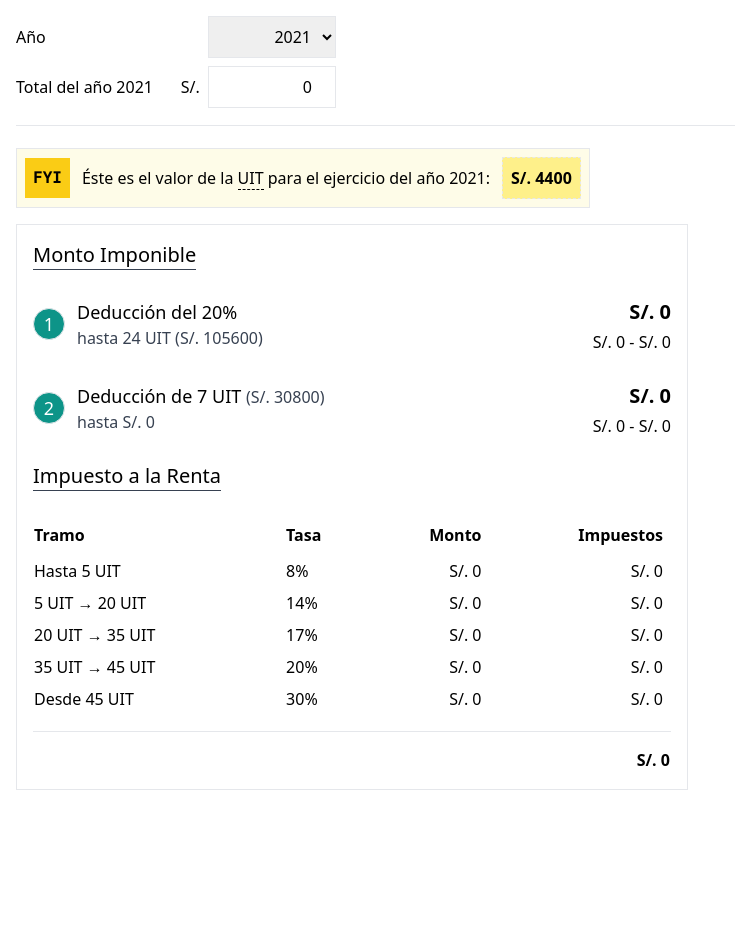
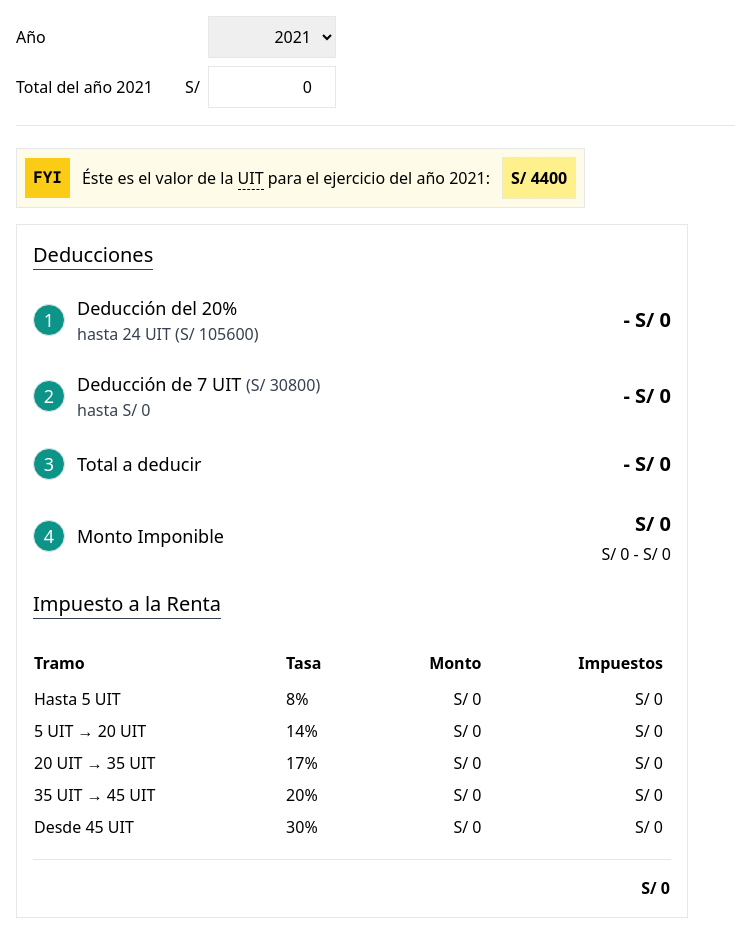
Before and after one commit to juliogarciag/income-tax-calculator, a React (Create React App) app: page / in a window 1280 px wide. Shown: the whole page, without its empty margins (0-735 px from the left). Before the commit the page ends 806 px from the top, so only its background shows below. Built offline with nearby package versions, Linux system fonts and the light colour scheme.

Commit message:
Refactor deductions

```diff
--- a/src/App.tsx
+++ b/src/App.tsx
@@ -1,3 +1,4 @@
+import React, { ReactNode } from "react";
 import useIncomeTaxCalculation, {
   CalculationData,
 } from "./useIncomeTaxCalculation";
@@ -50,9 +51,9 @@ function App() {
       <UITInfoBlock year={yearInput.value} />
       <div className="mt-4 max-w-2xl border p-4 space-y-6">
         <h2 className="text-xl border-b border-gray-700 inline-flex">
-          Monto Imponible
+          Deducciones
         </h2>
-        <TaxableAmount calculation={calculation} />
+        <TaxDeductions calculation={calculation} />
 
         <h2 className="text-xl border-b border-gray-700 inline-flex">
           Impuesto a la Renta
@@ -63,53 +64,89 @@ function App() {
   );
 }
 
-function TaxableAmount({ calculation }: { calculation: CalculationData }) {
+function TaxDeductionListItem({
+  number,
+  title,
+  subtitle,
+  content,
+  subContent,
+}: {
+  number: number;
+  title: ReactNode;
+  subtitle?: ReactNode;
+  content: ReactNode;
+  subContent?: ReactNode;
+}) {
+  return (
+    <div className="text-lg flex items-center">
+      <div className="border bg-teal-600 text-white inline-flex w-8 h-8 items-center rounded-full mr-3">
+        <h3 className="w-full text-center">{number}</h3>
+      </div>
+      <div className="mr-3">
+        <div className="mr-2">{title}</div>
+        {subtitle ? (
+          <div className="text-base text-gray-700">{subtitle}</div>
+        ) : null}
+      </div>
+      <div className="ml-auto font-semibold text-xl text-right">
+        <div className="py-1">{content}</div>
+        {subContent}
+      </div>
+    </div>
+  );
+}
+
+function TaxDeductions({ calculation }: { calculation: CalculationData }) {
   const { deductions, taxableAmounts } = calculation;
 
   return (
     <div className="mt-8 space-y-6">
-      <div className="text-lg flex items-center">
-        <div className="border bg-teal-600 text-white inline-flex w-8 h-8 items-center rounded-full mr-3">
-          <h3 className="w-full text-center">1</h3>
-        </div>
-        <div className="mr-3">
-          <div className="mr-2">Deducción del 20%</div>
-          <div className="text-base text-gray-700">
-            hasta {deductions.first.limitInUIT} UIT (S/.{" "}
-            {deductions.first.limit})
-          </div>
-        </div>
-        <div className="ml-auto font-semibold text-xl text-right">
-          <div className="py-1">S/. {taxableAmounts.afterFirstDeduction}</div>
-          <div className="font-normal text-base">
-            S/. {taxableAmounts.initialAmount} - S/.{" "}
-            {deductions.first.deductedAmount}
-          </div>
-        </div>
-      </div>
-      <div className="text-lg flex items-center">
-        <div className="border bg-teal-600 text-white inline-flex w-8 h-8 items-center rounded-full mr-3">
-          <h3 className="w-full text-center">2</h3>
-        </div>
-        <div className="mr-3">
-          <div className="mr-2">
+      <TaxDeductionListItem
+        number={1}
+        title="Deducción del 20%"
+        subtitle={
+          <>
+            hasta {deductions.first.limitInUIT} UIT (S/ {deductions.first.limit}
+            )
+          </>
+        }
+        content={<>- S/ {deductions.first.deductedAmount}</>}
+      />
+      <TaxDeductionListItem
+        number={2}
+        title={
+          <>
             Deducción de {deductions.second.amountInUIT} UIT{" "}
             <span className="text-base text-gray-700">
-              (S/. {deductions.second.expectedAmount})
+              (S/ {deductions.second.expectedAmount})
             </span>
+          </>
+        }
+        subtitle={<>hasta S/ {taxableAmounts.afterFirstDeduction}</>}
+        content={<>- S/ {deductions.second.deductedAmount}</>}
+      />
+      <TaxDeductionListItem
+        number={3}
+        title="Total a deducir"
+        content={
+          <>
+            - S/{" "}
+            {deductions.first.deductedAmount + deductions.second.deductedAmount}
+          </>
+        }
+      />
+
+      <TaxDeductionListItem
+        number={4}
+        title="Monto Imponible"
+        content={<>S/ {taxableAmounts.finalAmount}</>}
+        subContent={
+          <div className="font-normal text-base">
+            S/ {taxableAmounts.initialAmount} - S/{" "}
+            {deductions.first.deductedAmount + deductions.second.deductedAmount}
           </div>
-          <div className="text-base text-gray-700">
-            hasta S/. {taxableAmounts.afterFirstDeduction}
-          </div>
-        </div>
-        <div className="ml-auto font-semibold text-xl text-right">
-          <div className="py-1">S/. {taxableAmounts.afterSecondDeduction}</div>
-          <div className="font-normal text-base">
-            S/. {taxableAmounts.afterFirstDeduction} - S/.{" "}
-            {deductions.second.deductedAmount}
-          </div>
-        </div>
-      </div>
+        }
+      />
     </div>
   );
 }
@@ -147,7 +184,7 @@ function CalculationFields({
           Total del año {yearInput.value}
         </label>
         <div>
-          <span className="px-1">S/. </span>
+          <span className="px-1">S/ </span>
           <input
             type="number"
             id="yearlyIncomeAmount"
@@ -181,9 +218,9 @@ function TaxBrackets({ calculation }: { calculation: CalculationData }) {
               <td className="pr-2 py-1">{rangeToText(result.rangeInUIT)}</td>
               <td className="pr-2 py-1">{Math.round(result.rate * 100)}%</td>
               <td className="pr-2 py-1 text-right">
-                S/. {result.taxableAmount}
+                S/ {result.taxableAmount}
               </td>
-              <td className="pr-2 py-1 text-right">S/. {result.taxes}</td>
+              <td className="pr-2 py-1 text-right">S/ {result.taxes}</td>
             </tr>
           );
         })}
@@ -193,7 +230,7 @@ function TaxBrackets({ calculation }: { calculation: CalculationData }) {
           <td></td>
           <td></td>
           <td className="text-right pt-4 font-semibold">
-            S/. {calculation.totalTaxes}
+            S/ {calculation.totalTaxes}
           </td>
         </tr>
       </tbody>
@@ -220,7 +257,7 @@ function UITInfoBlock({ year }: { year: AvailableYears }) {
         para el ejercicio del año {year}:
       </span>{" "}
       <span className="ml-3 p-2 font-semibold border border-dashed bg-yellow-200">
-        S/. {UIT_BY_YEAR[year]}
+        S/ {UIT_BY_YEAR[year]}
       </span>
     </div>
   );
```
